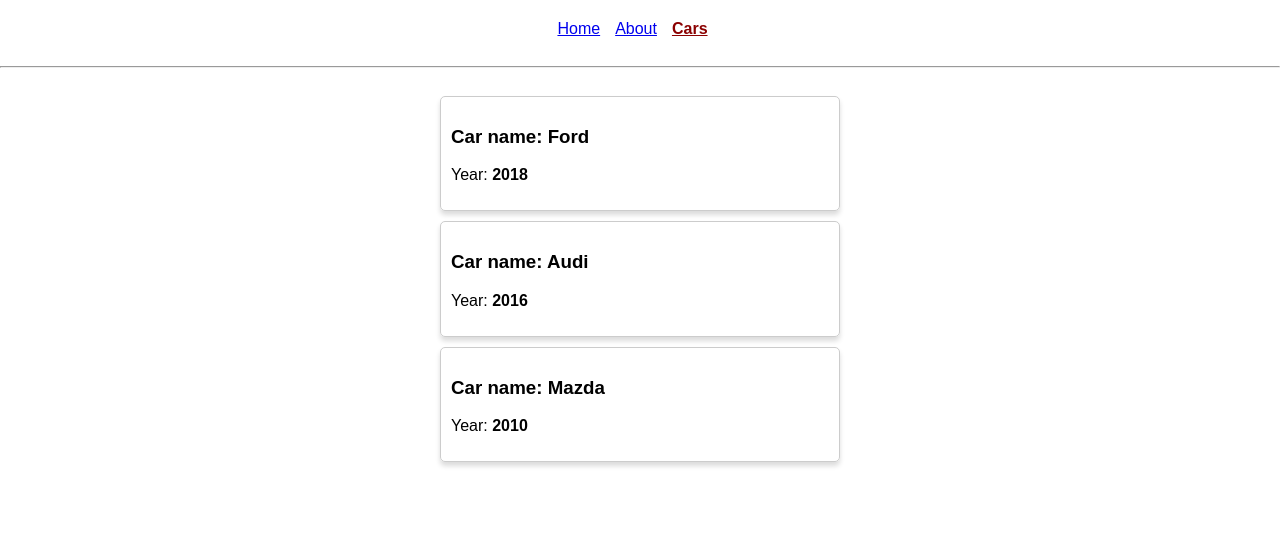
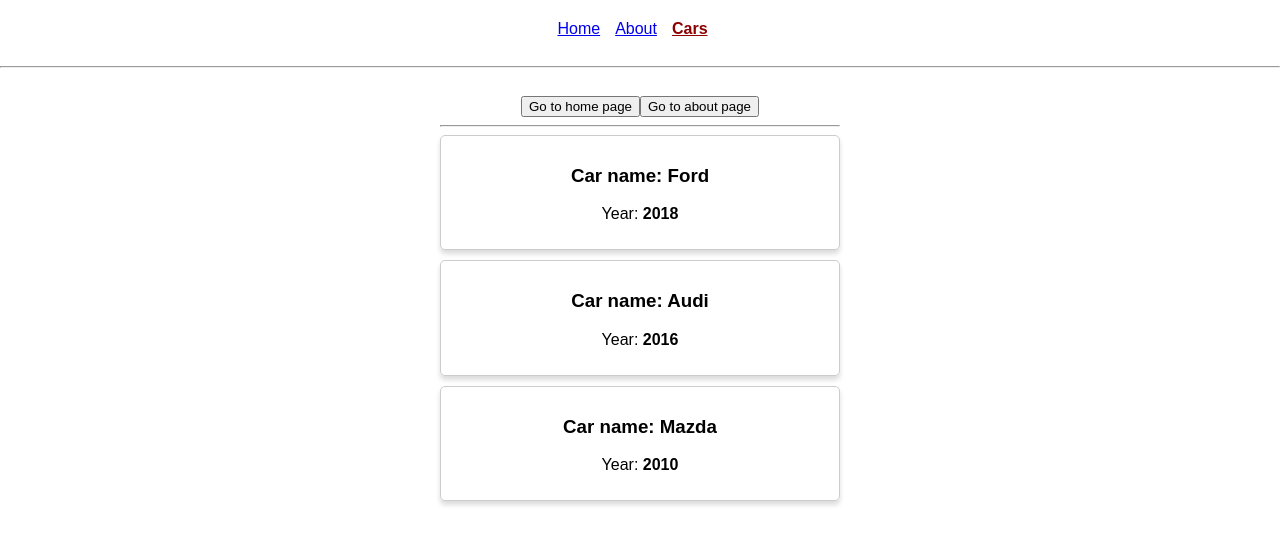
Before and after one commit to GreyTob/React-Router, a React (Create React App) app: page /cars in a window 1280 px wide. Shown: the top 544 px of the page. Built offline with nearby package versions, Linux system fonts and the light colour scheme.

Commit message:
programs navigation

```diff
--- a/src/App.js
+++ b/src/App.js
@@ -28,8 +28,8 @@
               <NavLink
                 to={{
                   pathname: '/cars',
-                  search: '?a=1&b=2',
-                  hash: 'wfm=hash'
+                  // search: '?a=1&b=2',
+                  // hash: 'wfm-hash'
               }}>Cars</NavLink>
             </li>
           </ul>
--- a/src/Cars/Car/Car.js
+++ b/src/Cars/Car/Car.js
@@ -3,6 +3,7 @@
 
 
 const Car = props => {
+  console.log(props)
   return (
     <div className={'Car'}>
       <h3>Сar name: {props.name}</h3>
--- a/src/Cars/Cars.js
+++ b/src/Cars/Cars.js
@@ -10,19 +10,37 @@
     ]
   }
 
+  goToHomePage = () => {
+    this.props.history.push({
+      pathname: '/',
+      search: '?itWorks',
+      hash: 'very well'
+    })
+  }
+
+  goToAboutPage = () => {
+    this.props.history.push('/about')
+  }
+
   render() {
+    // console.log(this.props)
     return (
       <div style={{
         width: 400,
         margin: 'auto',
-        paddingTop: '20px'
+        paddingTop: '20px',
+        textAlign: 'center',
       }}>
+        <button onClick={this.goToHomePage}>Go to home page</button>
+        <button onClick={this.goToAboutPage}>Go to about page</button>
+        <hr/>
         {this.state.cars.map((car, index) => {
           return (
             <Car
               key={index}
               name={car.name}
               year={car.year}
+              //{...this.props}
             />
           )
         })}
```
